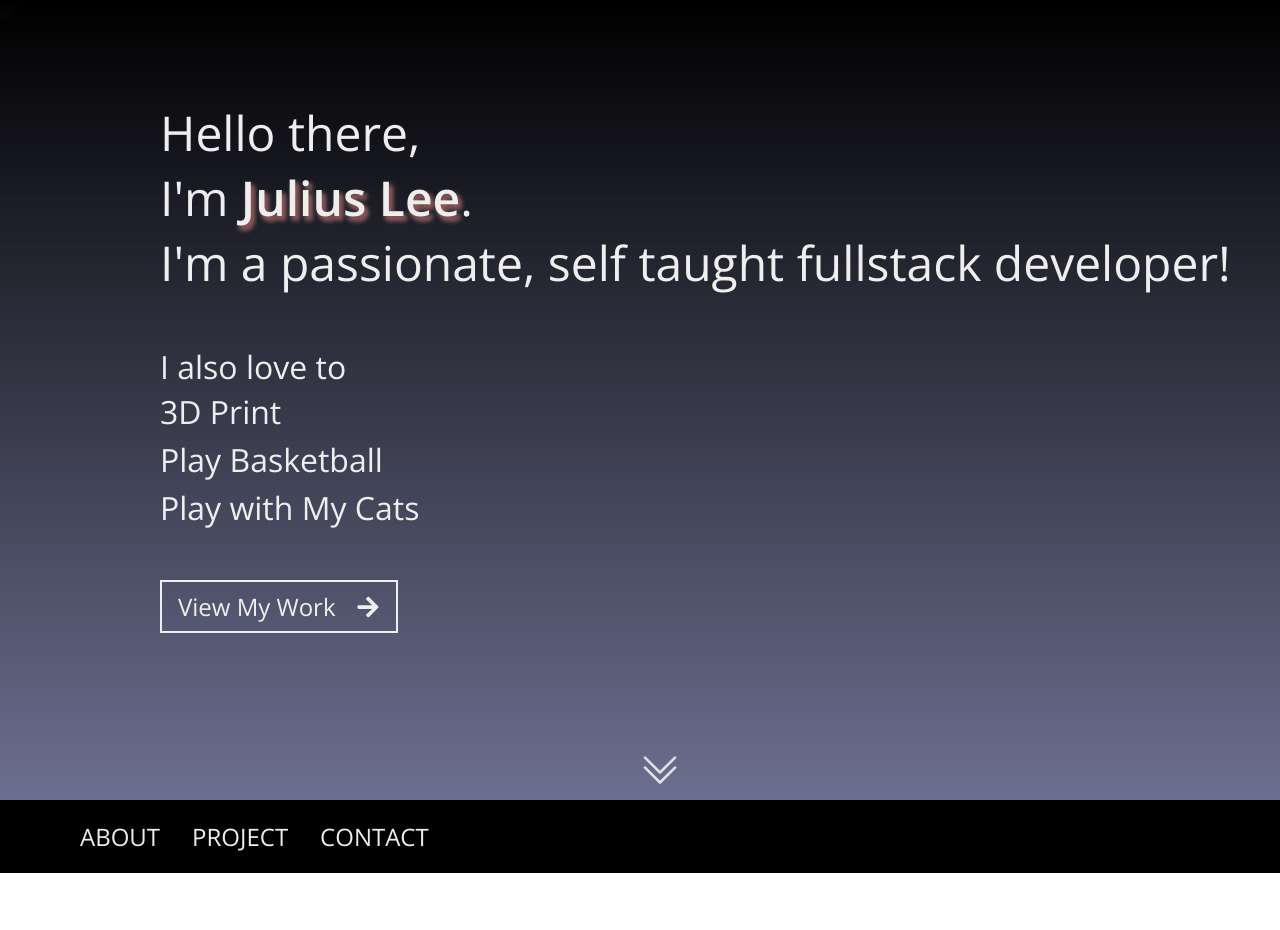
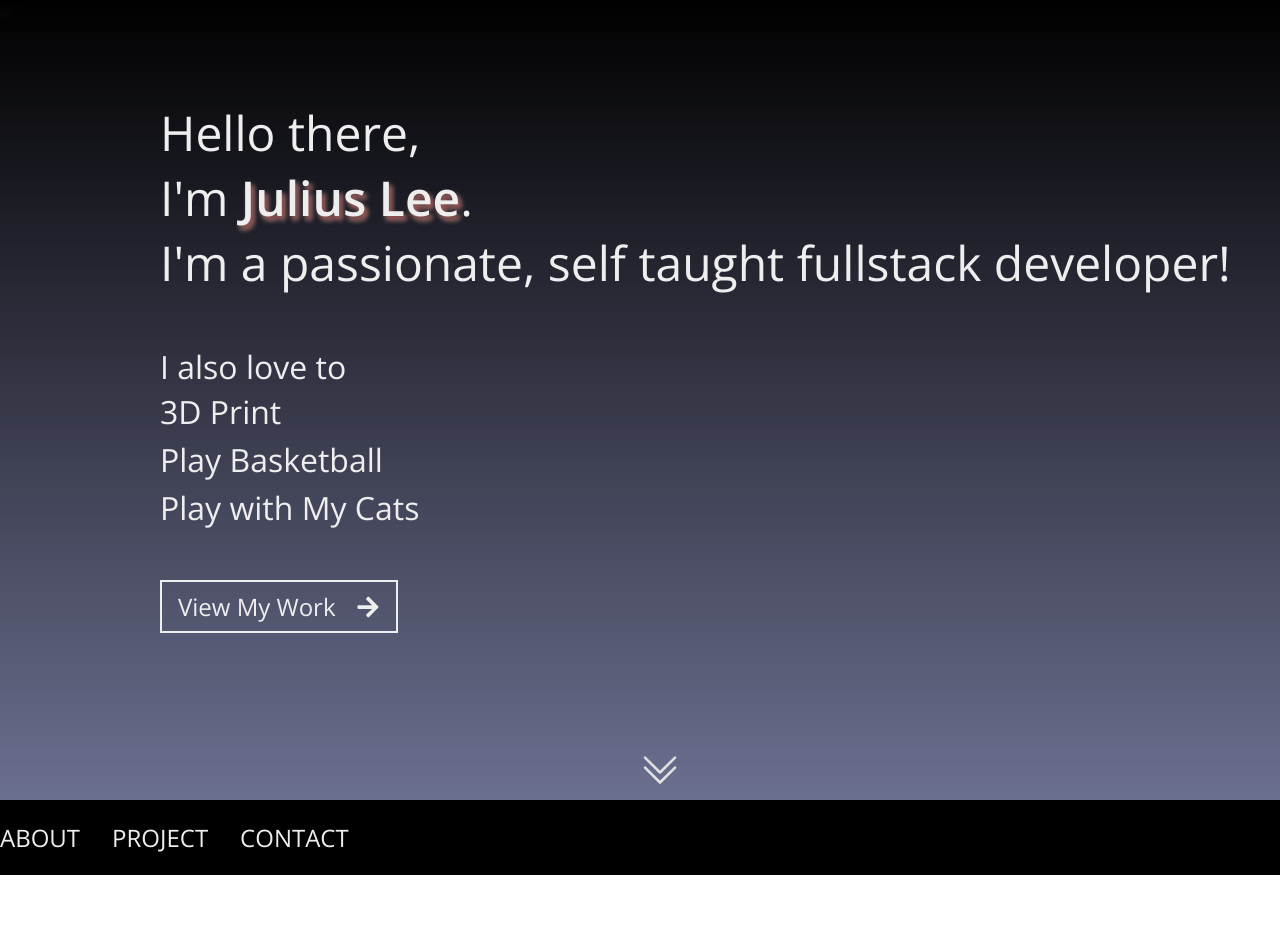
Before and after one commit to julschong/my-portfolio, a React (Create React App) app: page / in a window 1280 px wide. Shown: the top 930 px of the page. Built offline with nearby package versions, Linux system fonts and the light colour scheme.

Commit message:
added fixed nav

```diff
--- a/src/components/HeaderNav/HeaderNav.scss
+++ b/src/components/HeaderNav/HeaderNav.scss
@@ -1,10 +1,17 @@
 .nav {
     background-color: black;
     display: flex;
+    align-items: center;
+
+    top: 0;
+    left: 0;
+    z-index: 200;
+    transition: transform 0.5s ease-in-out;
 
     width: 100vw;
+    height: 75px;
     padding-block: 20px;
-    padding-inline: var(--left-padding-logo);
+    padding-inline: var(--container-left-margin);
 
     color: var(--color-text-white);
     font-size: 1.5rem;
@@ -28,3 +35,7 @@
         color: var(--color-text-white);
     }
 }
+
+.nav-space-holder {
+    height: 75px;
+}
--- a/src/components/HeaderNav/index.js
+++ b/src/components/HeaderNav/index.js
@@ -1,17 +1,37 @@
-import { useEffect, useState } from 'react';
+import { useRef } from 'react';
 import './HeaderNav.scss';
 
-const HeaderNav = () => {
-    // const [scrollPosition, setScrollPostion] = useState();
+const HeaderNav = (props) => {
+    const navRef = useRef();
 
-    // useEffect(() => {
-    //     window.addEventListener('scroll', (e) => {
-    //         console.log(e);
-    //     });
-    // }, []);
+    if (navRef.current && window.scrollY > navRef.current.offsetTop) {
+        return (
+            <>
+                <div className="nav-space-holder" ref={navRef}></div>
+                <nav
+                    className="nav"
+                    style={{
+                        position: 'fixed'
+                    }}
+                >
+                    <ul>
+                        <li>
+                            <a href="#about">ABOUT</a>
+                        </li>
+                        <li>
+                            <a href="#my-work">PROJECT</a>
+                        </li>
+                        <li>
+                            <a href="#contact">CONTACT</a>
+                        </li>
+                    </ul>
+                </nav>
+            </>
+        );
+    }
 
     return (
-        <nav className="nav">
+        <nav className="nav" ref={navRef}>
             <ul>
                 <li>
                     <a href="#about">ABOUT</a>
```
